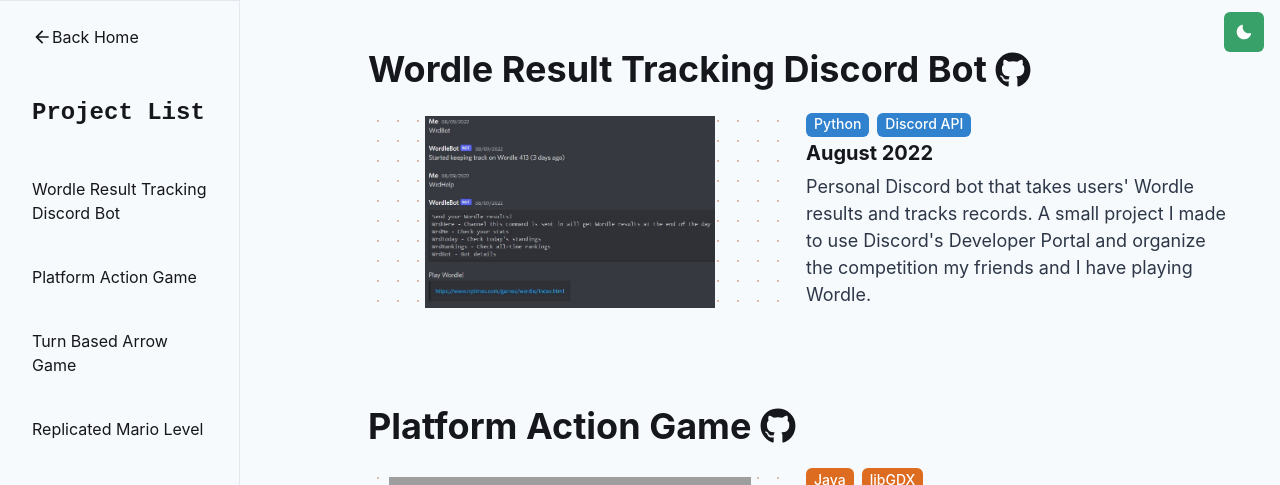
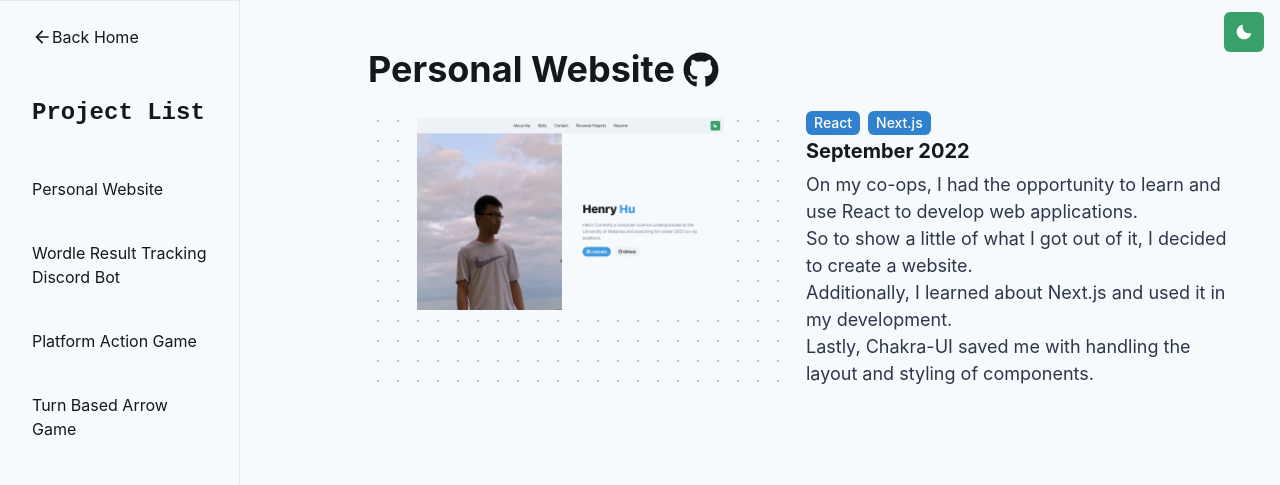
Before and after one commit to henryhu1/my-website, a Next.js app: page /PersonalProjects in a window 1280 px wide. Shown: the top 485 px of the page. Built offline with nearby package versions, Linux system fonts and the light colour scheme; grey boxes are pictures that could not be loaded.

Commit message:
cropped soccer image, added website to projects

```diff
--- a/projects/projects.json
+++ b/projects/projects.json
@@ -1,4 +1,11 @@
 [
+  { "name": "Personal Website",
+    "language": "React",
+    "extra": "Next.js",
+    "date": "September 2022",
+    "tag": "FirstWebsite",
+    "repoUrl": "https://github.com/henryhu1/my-website"
+  },
   { "name": "Wordle Result Tracking Discord Bot",
     "language": "Python",
     "extra": "Discord API",
--- a/src/components/ProjectContainer/types.ts
+++ b/src/components/ProjectContainer/types.ts
@@ -8,7 +8,8 @@
 
 export enum TagColor {
   Java = "orange",
-  Python = "blue",
+  Python = "teal",
+  React = "blue",
 };
 
 export type TagColorKeys = keyof typeof TagColor;
```
Also changed, not shown: projects/Personal Website.txt (added), public/images/Personal Website.jpg (added), public/images/soccer.jpg.
